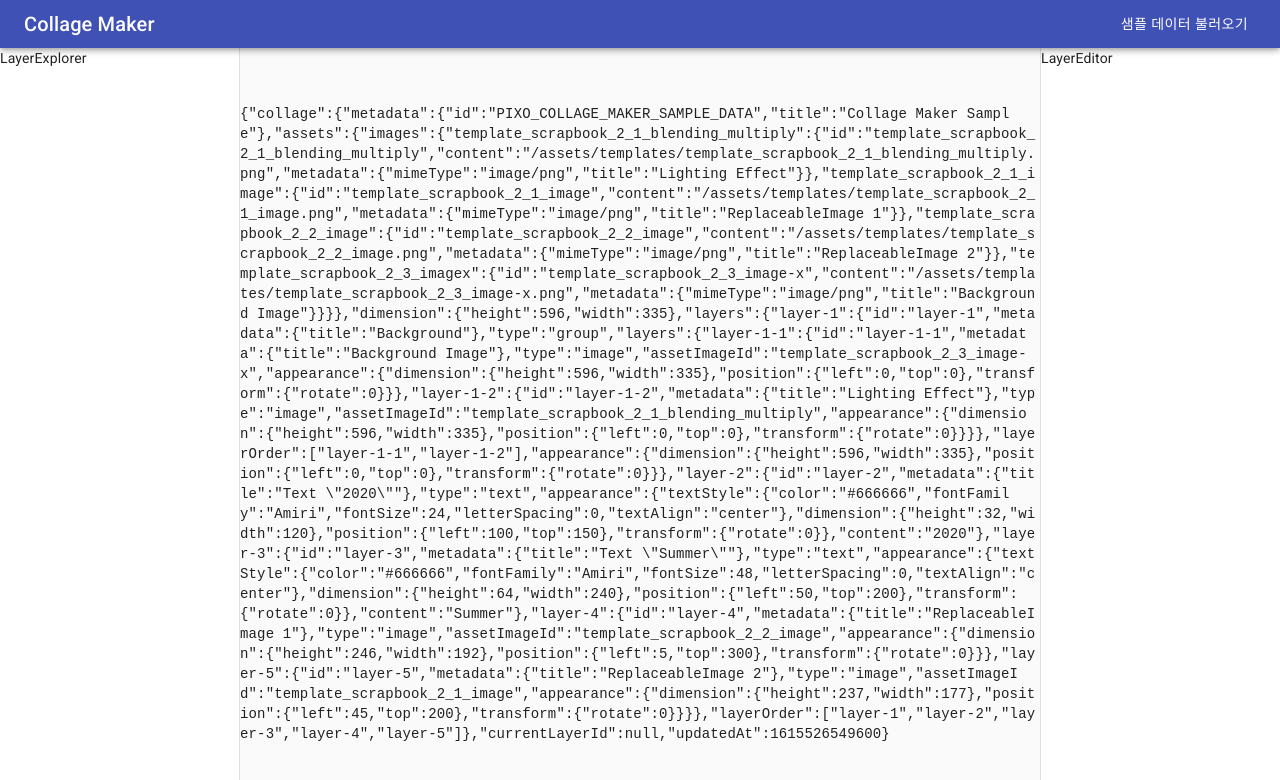
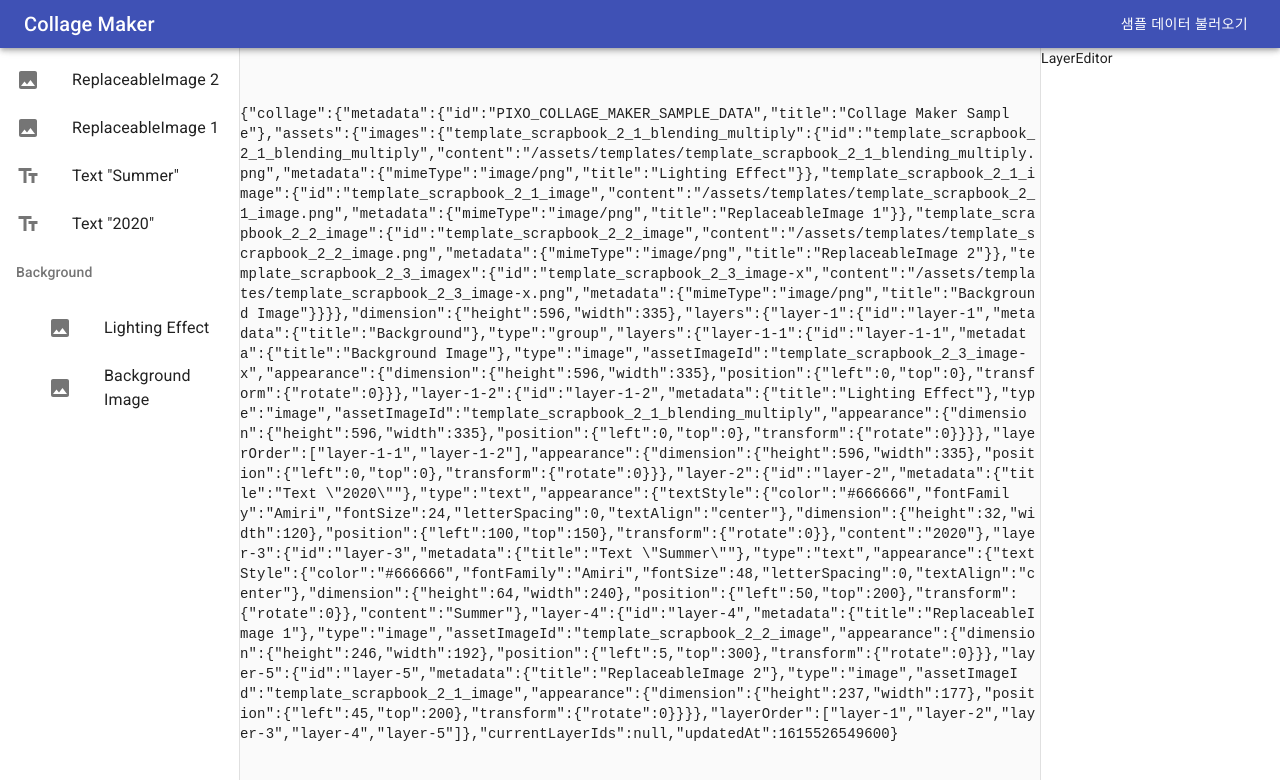
Before and after one commit to heath-s/collage-maker, a React (Create React App) app: page / in a window 1280 px wide. Both pictures are taken after a click on the button "샘플 데이터 불러오기". Shown: the top 780 px of the page. Built offline with nearby package versions, Linux system fonts and the light colour scheme.

Commit message:
feat(layer-list): LayerList 기초 구현 (view, click handler)

```diff
--- a/package.json
+++ b/package.json
@@ -6,6 +6,7 @@
   "private": true,
   "dependencies": {
     "@material-ui/core": "^4.11.3",
+    "@material-ui/icons": "^4.11.2",
     "@reduxjs/toolkit": "^1.5.0",
     "@testing-library/jest-dom": "^5.11.9",
     "@testing-library/react": "^11.2.5",
--- a/src/app/editor/duck.ts
+++ b/src/app/editor/duck.ts
@@ -3,13 +3,13 @@ import { Collage } from './shared/collage';
 
 interface EditorState {
   collage: Collage | null;
-  currentLayerId: string[] | null;
+  currentLayerIds: string[] | null;
   updatedAt: number;
 }
 
 const initialState: EditorState = {
   collage: null,
-  currentLayerId: null,
+  currentLayerIds: null,
   updatedAt: 0,
 };
 
@@ -24,8 +24,11 @@ const editorSlice = createSlice({
       state.collage = collage;
       state.updatedAt = Date.now();
     },
+    selectLayerIds: (state, { payload: layerIds }: PayloadAction<string[]>) => {
+      state.currentLayerIds = layerIds;
+    },
   }
 });
 
-export const { loadSample } = editorSlice.actions;
+export const { loadSample, selectLayerIds } = editorSlice.actions;
 export default editorSlice.reducer;
--- a/src/app/editor/layer-explorer/index.tsx
+++ b/src/app/editor/layer-explorer/index.tsx
@@ -2,6 +2,8 @@ import React, { FunctionComponent } from 'react';
 import Drawer from '@material-ui/core/Drawer';
 import { makeStyles } from '@material-ui/core/styles';
 import { AppHeaderGap, drawerWidth } from 'src/app';
+import { useAppSelector } from 'src/app/hooks';
+import LayerList from './layer-list';
 
 const useStyles = makeStyles(() => ({
   root: {
@@ -17,6 +19,11 @@ const useStyles = makeStyles(() => ({
 }));
 
 const LayerExplorer: FunctionComponent = () => {
+  const { collage } = useAppSelector(
+    ({ editor }) => editor,
+    (prev, next) => prev.updatedAt === next.updatedAt,
+  );
+
   const classes = useStyles();
 
   return (
@@ -30,7 +37,9 @@ const LayerExplorer: FunctionComponent = () => {
     >
       <AppHeaderGap />
       <div className={classes.container}>
-        LayerExplorer
+        {collage && (
+          <LayerList />
+        )}
       </div>
     </Drawer>
   );
--- /dev/null
+++ b/src/app/editor/layer-explorer/layer-list.tsx
@@ -0,0 +1,104 @@
+import React, { Fragment, FunctionComponent, useMemo } from 'react';
+import { bindActionCreators } from 'redux';
+import InsertPhotoIcon from '@material-ui/icons/InsertPhoto';
+import List from '@material-ui/core/List';
+import ListItem from '@material-ui/core/ListItem';
+import ListItemIcon from '@material-ui/core/ListItemIcon';
+import ListItemText from '@material-ui/core/ListItemText';
+import ListSubheader from '@material-ui/core/ListSubheader';
+import { makeStyles } from '@material-ui/core/styles';
+import TextFieldsIcon from '@material-ui/icons/TextFields';
+import { CollageLayerGroup } from 'src/app/editor/shared/collage';
+import { selectLayerIds } from 'src/app/editor/duck';
+import { useAppDispatch, useAppSelector } from 'src/app/hooks';
+
+interface Props {
+  parentLayerIds?: string[];
+}
+
+const useStyles = makeStyles((theme) => ({
+  nested: {
+    paddingLeft: theme.spacing(4),
+  },
+}));
+
+const LayerList: FunctionComponent<Props> = ({ parentLayerIds = [] }) => {
+  const { layerOrder, layers } = useAppSelector(({ editor }) =>
+    parentLayerIds.reduce((collage, layerId) => {
+      if (!collage?.layers[layerId]) {
+        return {} as Omit<CollageLayerGroup, 'type'>;
+      }
+      return collage.layers[layerId] as Omit<CollageLayerGroup, 'type'>;
+    }, editor.collage as Omit<CollageLayerGroup, 'type'>)
+  );
+
+  const dispatch = useAppDispatch();
+  const actions = useMemo(() => bindActionCreators({ selectLayerIds }, dispatch), [dispatch]);
+
+  const classes = useStyles();
+
+  const handleClick = (layerIds: string[]) => {
+    actions.selectLayerIds(layerIds);
+  };
+
+  const reversedLayerOrder = [...layerOrder].reverse();
+
+  return (
+    <List>
+      {reversedLayerOrder.map((id) => {
+        const key = `LayerList#${id}`;
+        const layer = layers[id];
+        if (!layer) {
+          return null;
+        }
+        switch (layer.type) {
+        case 'group': {
+          return (
+            <Fragment key={key}>
+              <ListSubheader>
+                {layer.metadata.title}
+              </ListSubheader>
+              <div className={classes.nested}>
+                <LayerList
+                  parentLayerIds={[...parentLayerIds, id]}
+                />
+              </div>
+            </Fragment>
+          );
+        }
+
+        case 'image': {
+          return (
+            <ListItem
+              key={key}
+              button
+              onClick={handleClick.bind(null, [...parentLayerIds, id])}
+            >
+              <ListItemIcon>
+                <InsertPhotoIcon />
+              </ListItemIcon>
+              <ListItemText primary={layer.metadata.title} />
+            </ListItem>
+          );
+        }
+
+        case 'text': {
+          return (
+            <ListItem
+              key={key}
+              button
+              onClick={handleClick.bind(null, [...parentLayerIds, id])}
+            >
+              <ListItemIcon>
+                <TextFieldsIcon />
+              </ListItemIcon>
+              <ListItemText primary={layer.metadata.title} />
+            </ListItem>
+          );
+        }}
+      })}
+    </List>
+  );
+};
+
+export default LayerList;
```
Also changed, not shown: 1 other file (tests, documents, lock files or other folders).
